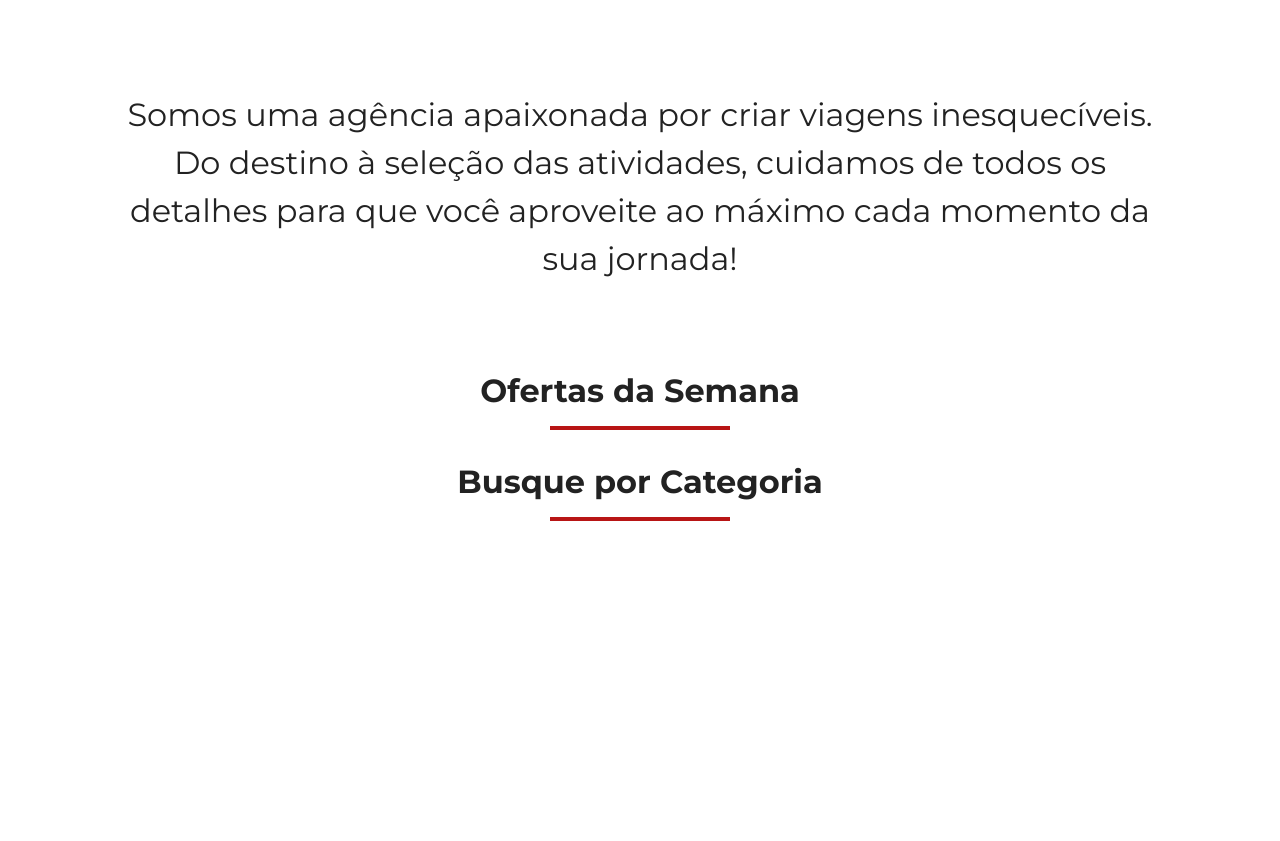
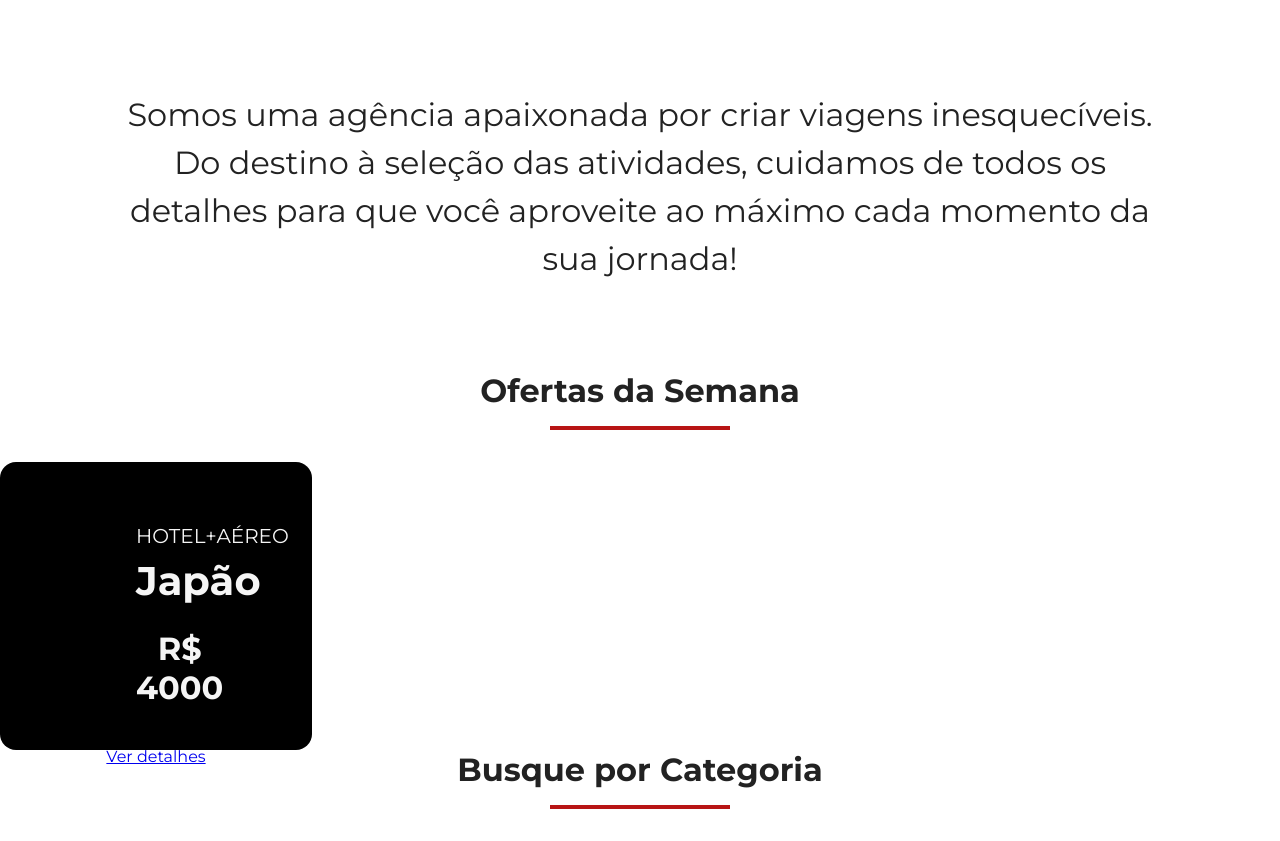
Before and after one commit to LucasGMads/jornada-viagens, a plain HTML site: page index.html in a window 1280 px wide. Shown: the part 757-1598 px from the top of the page. Before the commit the page ends 1310 px from the top, so only its background shows below. Drawn offline with Linux system fonts and the light colour scheme.

Commit message:
Cria a estrutura de card de oferta

```diff
--- a/css/global.css
+++ b/css/global.css
@@ -38,19 +38,19 @@
   box-sizing: border-box;
 }
 
-body{
+body {
   font-family: "Montserrat";
   color: var(--text-primary-color);
 }
 
-.section-title h2{
+.section-title h2 {
   font-size: 28px;
   font-weight: var(--title-weight);
   margin: 0;
   text-align: center;
 }
 
-.section-title hr{
+.section-title hr {
   width: 180px;
   height: 4px;
   background-color: var(--secondary-color);
@@ -58,10 +58,8 @@
   margin: 16px auto 32px;
 }
 
-@media screen and (min-width: 768px){
-  .section-title h2{
-  font-size: 32px;
-
+@media screen and (min-width: 768px) {
+  .section-title h2 {
+    font-size: 32px;
+  }
 }
-
-}
--- a/css/offers.css
+++ b/css/offers.css
@@ -0,0 +1,32 @@
+.cards{
+    color: var(--background-secondary-color);
+    background-color: black;
+    padding: 24px 16px;
+    width: 312px;
+    height:  288px;
+    box-sizing: border-box;
+    border-radius: 16px;
+    text-align: center;
+}
+
+.cards header{
+    display: block;
+    background-color: transparent;
+    position: static;
+}
+.cards header p{
+    font-size: 20px;
+    font-weight: var(--text-weight);
+}
+
+.cards header h3{
+    font-size: 40px;
+    font-weight: var(--title-weight);
+    margin: 8px 0 0;
+}
+
+.cards header span{
+    display: inline-block;
+    font-size: 32px;
+    margin-top: 24px;
+}
--- a/index.html
+++ b/index.html
@@ -61,14 +61,26 @@
     <section class="offers">
       <div class="section-title">
         <h2>Ofertas da Semana</h2>
-        <hr>
+        <hr />
+      </div>
+      <div class="offers-cards">
+        <article class="cards">
+          <header>
+            <p>HOTEL+AÉREO</p>
+            <h3>Japão <br><span>R$ 4000</span></h3>
+          </header>
+          <footer>
+            <a href="#" class="button">Ver detalhes</a>
+          </footer>
+        </article>
       </div>
     </section>
-        <section class="offers">
+    <section class="offers">
       <div class="section-title">
         <h2>Busque por Categoria</h2>
-        <hr>
+        <hr />
       </div>
+
     </section>
   </body>
 </html>
```
